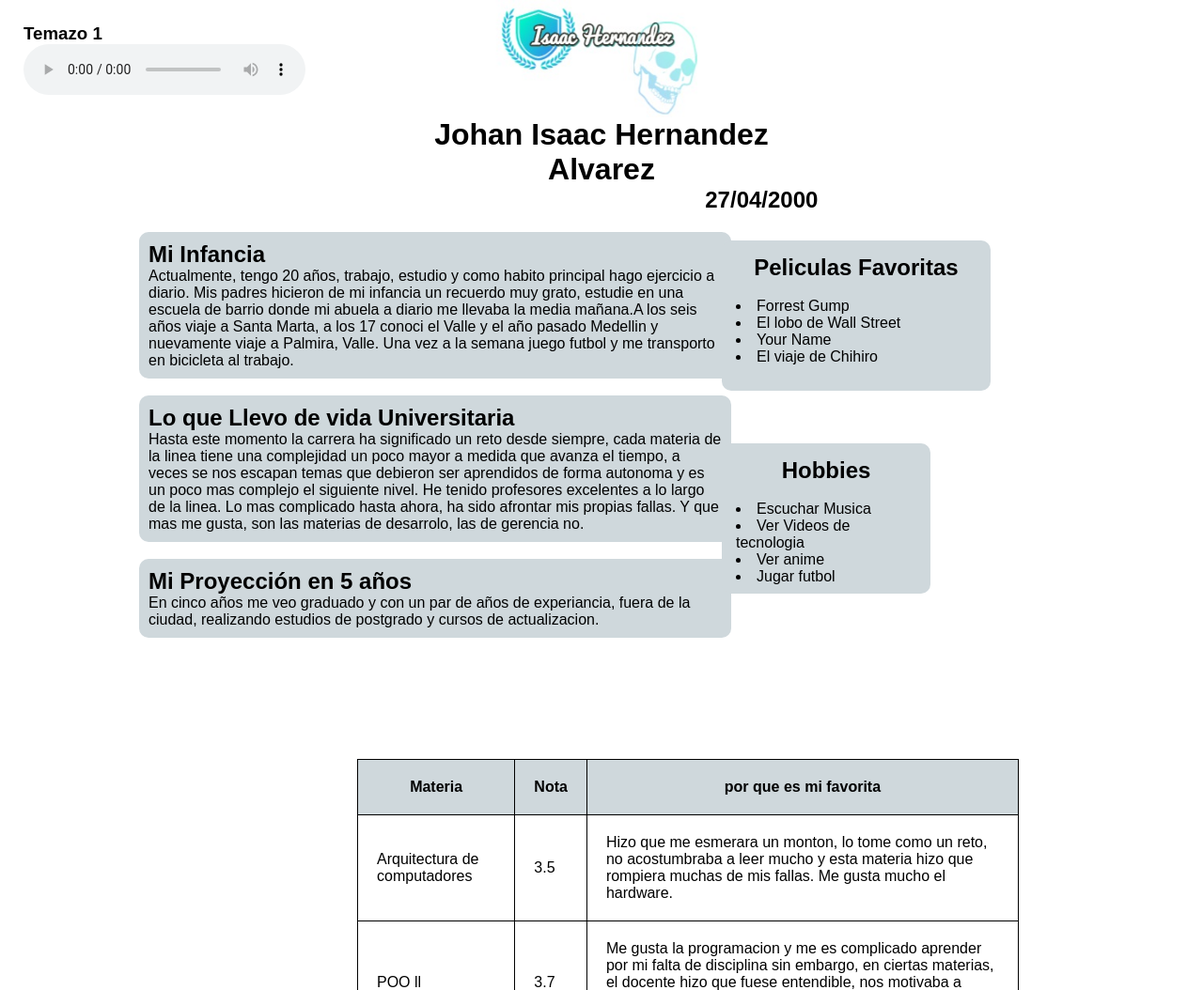
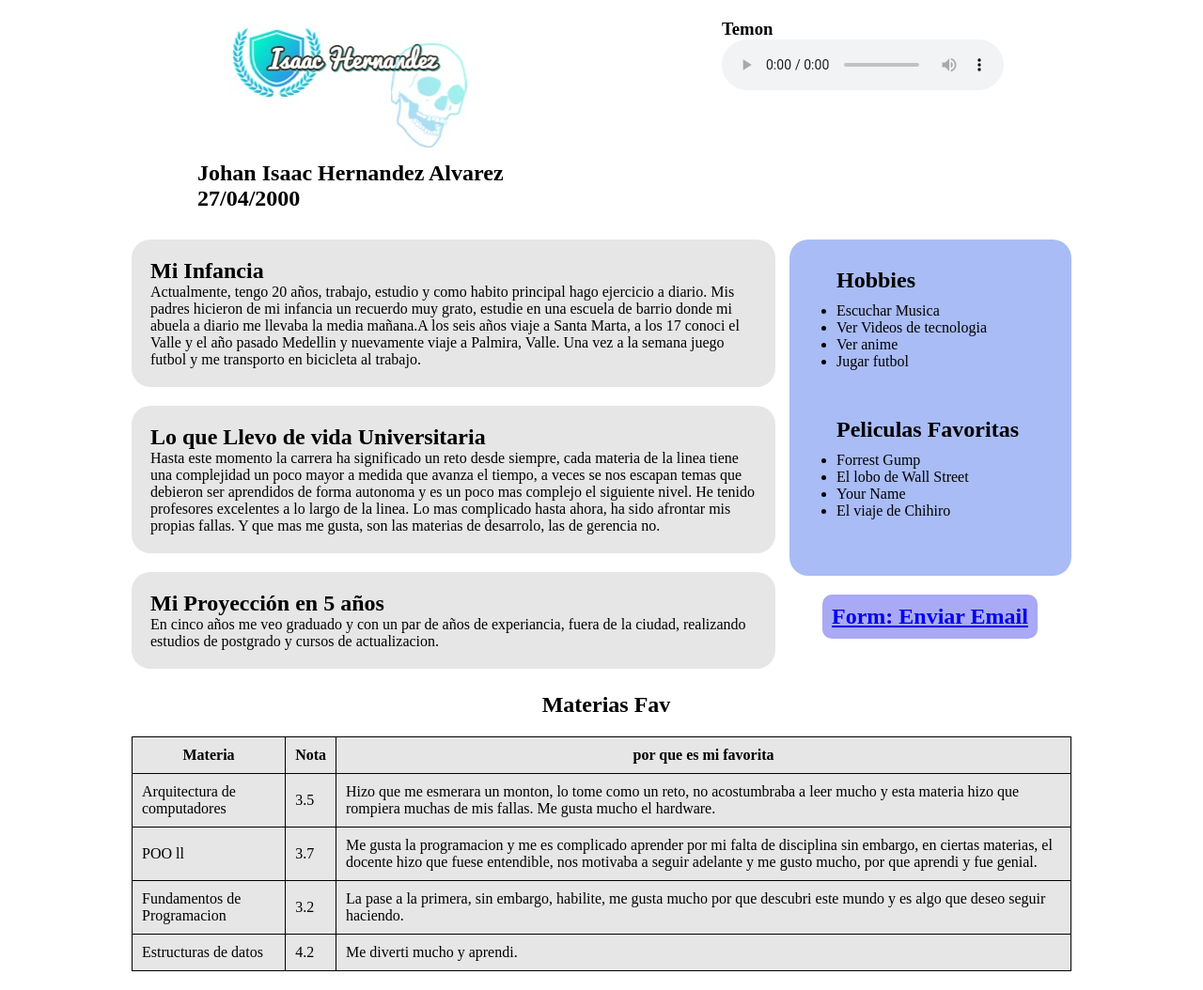
Before and after one commit to IsaacHer/IsaacHer.github.io, a plain HTML site: page index.html in a window 1280 px wide. Shown: the whole page at 94% size. Before the commit the page ends 800 px from the top, so only its background shows below. Drawn offline with Linux system fonts and the light colour scheme.

Commit message:
version 2 css

```diff
--- /dev/null
+++ b/css/estiloTwo.css
@@ -0,0 +1,104 @@
+
+
+*{
+	margin:0;
+	padding: 0;
+}
+
+body{
+	background: #fff ;
+}
+
+header, .main, footer{
+	background: #fff;
+	width: 90%;
+	max-width: 1000px;
+	margin: 20px auto;
+}
+
+header img{
+	margin: 0px 0px 0px 85px;
+	float: left;
+}
+
+header .music{
+	position: absolute;
+	top: 20px;
+	left: 60%;
+
+}
+
+header nav{
+	clear: both;
+	background: #fff;
+	padding: 10px 70px;
+}
+
+.main .articles{
+	width: 68.5%;
+	margin-right: 1.5%;
+    float: left;
+    background: #fff;
+}
+
+.main .articles article {
+	padding: 20px;
+	background: #E6E6E6;
+	margin-bottom: 20px;
+	border-radius: 20px;
+
+}
+
+aside{
+	width: 30%;
+	background: #A9BCF5;
+	float: left;
+	padding: 20px;
+	box-sizing: border-box;
+	border-radius: 20px;
+
+}
+
+aside ul{
+	padding: 20px;
+	margin-bottom: 20px;
+	padding: 10px 10px 20px 30px;
+}
+
+aside h2{
+	padding: 10px 10px 0px 30px;
+}
+
+section div{
+	background: #A9A9F5;
+	margin: 20px 0px 0px 35px;
+	padding: 10px;
+	display: inline-block;
+	border-radius: 10px;
+}
+
+footer{
+	background: #fff;
+	clear: both;
+}
+
+footer h2{
+	text-align: center;
+	padding: 5px;
+	margin: 20px 20px 15px 30px;
+}
+
+footer table{
+	border-collapse: collapse;
+	background:#E6E6E6;
+}
+
+footer table th, td {
+	border-collapse: collapse;
+	border: 1px solid #000;
+	padding: 10px;
+}
+
+table tr:hover{
+	background: #ccc;
+}
--- a/index.html
+++ b/index.html
@@ -1,29 +1,37 @@
+<!DOCTYPE html>
 <html>
 <head>
-	<title> Presentación Personal </title>
+
 	<meta charset="utf-8">
+	<title>Presentación con Estilo</title>
+	<link rel="stylesheet" type="text/css" href="css/estiloTwo.css">
+</head>
+<body>
+	<header>
+		<div class="logoTipo">
+			<img src="imagenes/logo1.jpg">
+		</div>
 
-	<link rel="stylesheet" href="css/estiloOne.css"/>
+		<div class="music">
+			<h3> Temon </h3>
+			<audio controls autoplay>
+                        <source src="Hozier.mp3" type="audio/ogg">
+                        <source src="Hozier.mp3" type="audio/mpeg">
+                       Your browser does not support the audio element.
+                       </audio>
+		</div>
 
-</head>
+		<nav>
+				<h1> Johan Isaac Hernandez Alvarez </h1>
+				<h2> 27/04/2000</h2>
 
-	<center>
-     <header>
-     	<div>
-     		<img src="imagenes/logoAgg.jpg" style=width:250px;height:125px;>
-     	</div>
-     	<div>
-		<h1> Johan Isaac Hernandez Alvarez</h1>
-     	<h2> 27/04/2000</h2>
-     	</div>
+		</nav>
 
 
 	</header>
 
-
-	<body>
-	<section id="content">
-
+	<section class="main">
+		<section class="articles">
 			<article>
 				<h2>Mi Infancia</h2>
 				<p>Actualmente, tengo 20 años, trabajo, estudio y como habito principal
@@ -34,69 +42,53 @@
 	   		Valle. Una vez a la semana juego futbol y me transporto en bicicleta al
 	   		trabajo.</p>
 			</article>
-
-	</br>
-
 			<article>
 				<h2>Lo que Llevo de vida Universitaria</h2>
-			<p> Hasta este momento la carrera ha significado un reto desde siempre,
+				<p>Hasta este momento la carrera ha significado un reto desde siempre,
 			cada materia de la linea tiene una complejidad un poco mayor a medida
 			que avanza el tiempo, a veces se nos escapan temas que debieron ser
 			aprendidos de forma autonoma y es un poco mas complejo el siguiente
 			nivel. He tenido profesores excelentes a lo largo de la linea. Lo
 			mas complicado hasta ahora, ha sido afrontar mis propias fallas. Y
 			que mas me gusta, son las materias de desarrolo, las de gerencia no.</p>
+			</article>
 
-		</article>
-	</br>
 			<article>
 				<h2>Mi Proyección en 5 años</h2>
 				<p>En cinco años me veo graduado y con un par de años de experiancia,
-			fuera de la ciudad, realizando estudios de postgrado y cursos de
-			actualizacion.</p>
-
+			fuera de la ciudad, realizando estudios de postgrado y cursos de actualizacion.</p>
 			</article>
 
 		</section>
 
-	</center>
-
-		<div class="lista1">
+		<aside>
 			<h2> Hobbies </h2>
-			</br>
 			<ul>
 				<li> Escuchar Musica </li>
 				<li> Ver Videos de tecnologia </li>
 				<li> Ver anime </li>
 				<li> Jugar futbol </li>
 			</ul>
-		</div>
 
-		<div class="lista2">
 			<h2> Peliculas Favoritas </h2>
-			</br>
 			<ul>
 				<li> Forrest Gump </li>
 				<li> El lobo de Wall Street </li>
 				<li> Your Name </li>
 				<li> El viaje de Chihiro </li>
 			</ul>
+		</aside>
+
+		<div class="link">
+			<a href="https://isaacher.github.io/formulario/"><h2>Form: Enviar Email</h2></a>
 		</div>
 
-	<div class="cancion">
-		<h3> Temazo 1 </h3>
-			<audio controls autoplay>
-                        <source src="Hozier.mp3" type="audio/ogg">
-                        <source src="Hozier.mp3" type="audio/mpeg">
-                       Your browser does not support the audio element.
-                       </audio>
-
-	</div>
+	</section>
 
 
-
+		<footer>
+			<h2>Materias Fav</h2>
 			<table>
-
 		<tr>
 			<th> Materia </th>
 			<th> Nota </th>
@@ -130,7 +122,8 @@
 			<td> Estructuras de datos</td>
 			<td> 4.2 </td>
 			<td> Me diverti mucho y aprendi.</td>
+		</tr>
+		</footer>
 
-		</tr>
 </body>
 </html>
```
Also changed, not shown: imagenes/logo1.jpg (added). Lines whose indentation alone changed are shown as unchanged.
